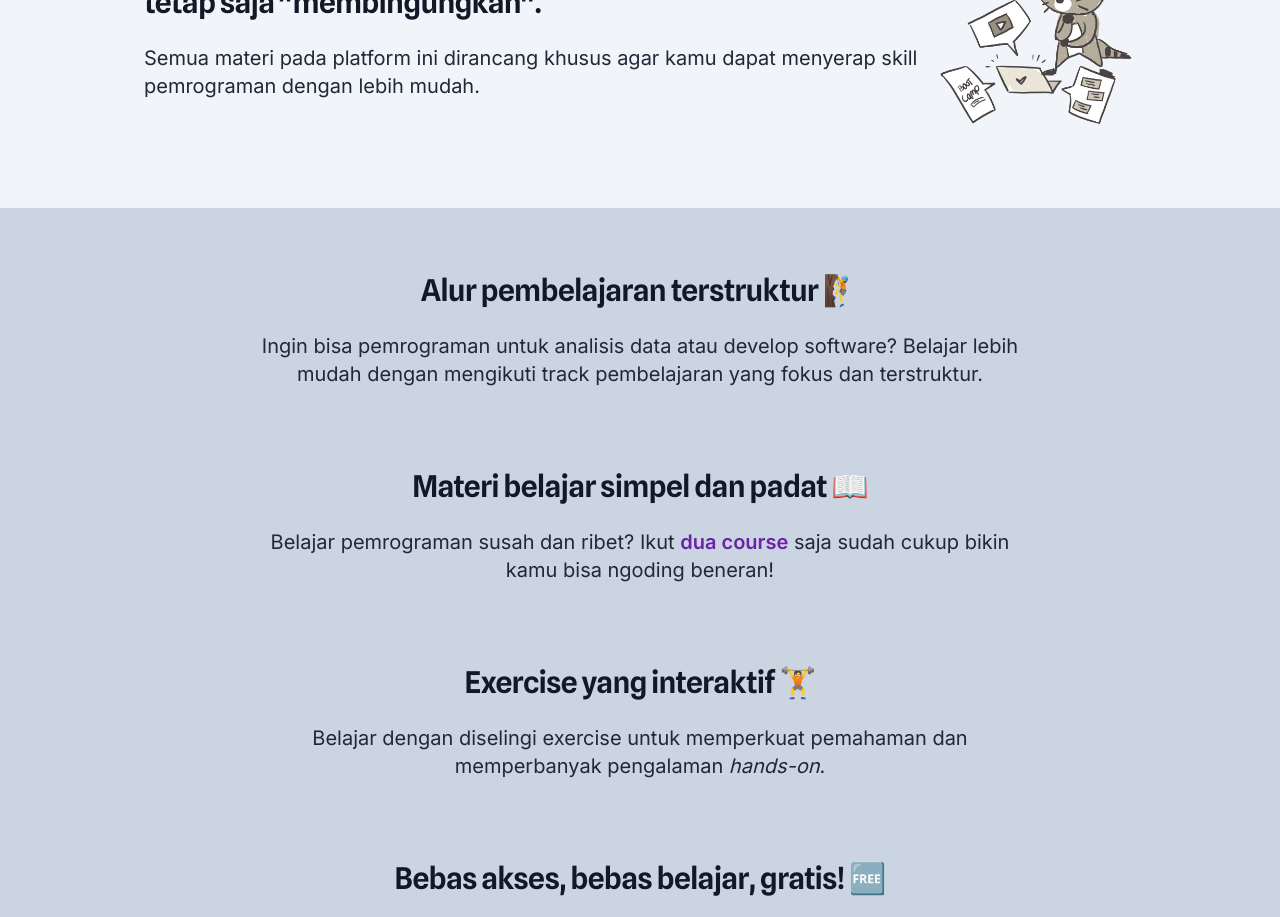
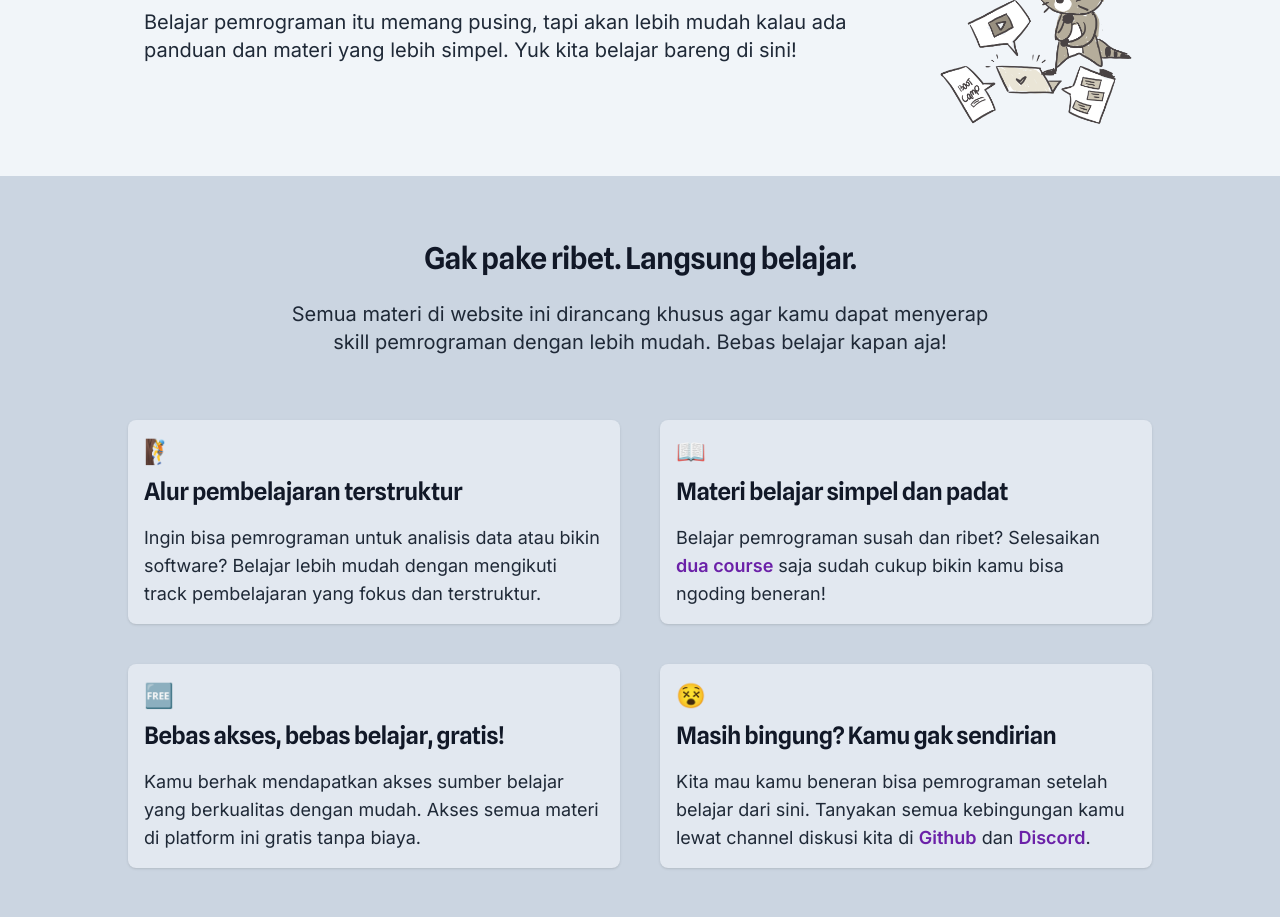
Before and after one commit to ayongulik/web, an Astro site: page / in a window 1280 px wide. Shown: the part 552-1469 px from the top of the page. Built offline with nearby package versions, Linux system fonts and the light colour scheme; Astro itself is replaced by a stand-in of ours.

Commit message:
revamp: use grid style for showing highlights

```diff
--- a/src/components/LearningPathItems.astro
+++ b/src/components/LearningPathItems.astro
@@ -13,7 +13,7 @@ const { data, track } = Astro.props;
 {
   data.map((item) => (
     <li
-      class="grid grid-flow-col items-center my-4 gap-x-4"
+      class="grid grid-flow-col items-center my-4 gap-x-4 pr-4"
       style={{ "grid-template-columns": "3.5rem repeat(8, minmax(0, 1fr))" }}
     >
       <div class="col-span-1 text-left flex items-center h-full">
--- a/src/pages/index.astro
+++ b/src/pages/index.astro
@@ -8,36 +8,34 @@ import { FORUM_LINKS } from "../config";
 
 const productHighlights = [
   {
-    title: "Alur pembelajaran terstruktur 🧗",
+    icon: "🧗",
+    title: "Alur pembelajaran terstruktur",
     description: `
-      Ingin bisa pemrograman untuk analisis data atau develop software?
+      Ingin bisa pemrograman untuk analisis data atau bikin software?
       Belajar lebih mudah dengan mengikuti track pembelajaran yang fokus dan terstruktur.
     `,
   },
   {
-    title: "Materi belajar simpel dan padat 📖",
+    icon: "📖",
+    title: "Materi belajar simpel dan padat",
     description: `
       Belajar pemrograman susah dan ribet?
-      Ikut <b class="font-semibold text-purple-800">dua course</b> saja sudah cukup bikin kamu bisa ngoding beneran!
+      Selesaikan <b class="font-semibold text-purple-800">dua course</b> saja sudah cukup bikin kamu bisa ngoding beneran!
     `,
   },
   {
-    title: "Exercise yang interaktif 🏋",
+    icon: "🆓",
+    title: "Bebas akses, bebas belajar, gratis!",
     description: `
-      Belajar dengan diselingi exercise untuk memperkuat pemahaman dan memperbanyak pengalaman <em>hands-on</em>.
-    `,
-  },
-  {
-    title: "Bebas akses, bebas belajar, gratis! 🆓",
-    description: `
-      Semua orang berhak mendapatkan akses sumber belajar yang berkualitas dengan mudah.
+      Kamu berhak mendapatkan akses sumber belajar yang berkualitas dengan mudah.
       Akses semua materi di platform ini gratis tanpa biaya.
     `,
   },
   {
-    title: "Kalau bingung, gak ditinggal begitu aja 😵",
+    icon: "😵",
+    title: "Masih bingung? Kamu gak sendirian",
     description: `
-      Meskipun ini platform gratisan, kita ingin kamu beneran bisa
+      Kita mau kamu beneran bisa
       pemrograman setelah belajar dari sini. Tanyakan semua kebingungan
       kamu lewat channel diskusi kita di
       <a class="font-semibold text-purple-800" href=${FORUM_LINKS[0].link}>Github</a> dan
@@ -101,7 +99,7 @@ const productHighlights = [
       <header class="max-w-screen-xl text-center mx-auto my-28 md:my-32">
         <article class="px-4 mx-auto">
           <h1
-            class="text-4xl sm:text-5xl md:text-6xl font-bold tracking-tight leading-none mb-6 text-balance font-heading"
+            class="text-4xl sm:text-5xl md:text-6xl font-bold tracking-tight leading-none mb-6 text-pretty font-heading"
           >
             <span>Semua bisa belajar</span>{" "}
             <span
@@ -125,18 +123,18 @@ const productHighlights = [
       </header>
 
       <section
-        class="my-14 flex flex-col sm:flex-row gap-6 md:gap-4 max-w-screen-lg px-4 mx-auto md:my-16 lg:my-20"
+        class="my-14 flex flex-col sm:flex-row gap-6 md:gap-4 max-w-screen-lg px-4 mx-auto md:my-12"
       >
         <div class="flex-1">
           <h2
             class=`relative text-2xl md:text-3xl font-semibold text-gray-900 mx-auto mb-4 md:mb-6 tracking-tight font-heading`
           >
-            Banyak sumber di internet, tapi belajar pemrograman tetap saja
-            "membingungkan".
+            Bingung belajar pemrograman? Jangan menyerah dulu...
           </h2>
-          <p class="text-lg lg:text-xl text-gray-800 text-pretty">
-            Semua materi pada platform ini dirancang khusus agar kamu dapat
-            menyerap skill pemrograman dengan lebih mudah.
+          <p class="text-lg md:text-xl text-gray-800 text-pretty">
+            Belajar pemrograman itu memang pusing, tapi akan lebih mudah kalau
+            ada panduan dan materi yang lebih simpel. Yuk kita belajar bareng di
+            sini!
           </p>
         </div>
         <figure>
@@ -147,25 +145,36 @@ const productHighlights = [
         </figure>
       </section>
 
-      <section class="py-14 md:py-16 flex flex-col bg-slate-300 text-gray-800">
+      <section class="py-14 md:py-16 bg-slate-300 text-gray-800">
+        <header
+          class="max-w-screen-lg mx-auto text-left md:text-center mb-12 md:mb-16 px-4"
+        >
+          <h2
+            class=`relative text-2xl md:text-3xl font-semibold text-gray-900  mb-4 md:mb-6 tracking-tight font-heading`
+          >
+            Gak pake ribet. Langsung belajar.
+          </h2>
+          <p class="text-lg md:text-xl text-gray-800 text-balance">
+            Semua materi di website ini dirancang khusus agar kamu dapat
+            menyerap skill pemrograman dengan lebih mudah. Bebas belajar kapan
+            aja!
+          </p>
+        </header>
+        <div
+          class="grid grid-cols-1 md:grid-cols-2 gap-10 max-w-screen-lg mx-auto px-4 md:px-0"
+        >
           {
             productHighlights.map((item, index) => (
-            <div
-              class:list={[
-                "max-w-screen-xl mx-auto px-4 relative z-0 text-left md:text-center",
-                { "mb-16 md:mb-20": index < productHighlights.length - 1 },
-              ]}
-            >
-              <h2 class="text-2xl md:text-3xl font-heading font-semibold max-w-screen-md mb-4 md:mb-6 text-gray-900 tracking-tight text-balance">
+              <div class="p-4 shadow bg-slate-200 rounded-lg">
+                <div class="text-xl md:text-2xl mb-2">{item.icon}</div>
+                <h2 class="text-xl md:text-2xl font-heading font-semibold mb-3 md:mb-4 text-gray-900 tracking-tight text-balance">
                   {item.title}
                 </h2>
-              <p
-                class="text-lg lg:text-xl max-w-screen-md text-pretty"
-                set:html={item.description}
-              />
+                <p class="md:text-lg text-pretty" set:html={item.description} />
               </div>
             ))
           }
+        </div>
       </section>
 
       <section id="tracks" class="py-14 md:py-16">
@@ -180,12 +189,12 @@ const productHighlights = [
             Pilih skill yang kamu mau, lalu ikuti track belajarnya.
           </h2>
           <p
-            class="text-lg lg:text-xl text-left md:text-center max-w-screen-md mx-auto mb-10 text-balance"
+            class="text-lg lg:text-xl text-left md:text-center max-w-screen-md mx-auto mb-10 text-pretty md:text-balance"
           >
             Tamatkan <b class="font-semibold text-purple-900"
               >dua course pertama</b
             > untuk mendapatkan skill dasar. Pelajari course tambahan untuk meningkatkan
-            skill kamu lebih jauh lagi!
+            skill kamu lebih jauh lagi.
           </p>
           <LearningPath />
         </div>
```
Lines whose indentation alone changed are shown as unchanged.
